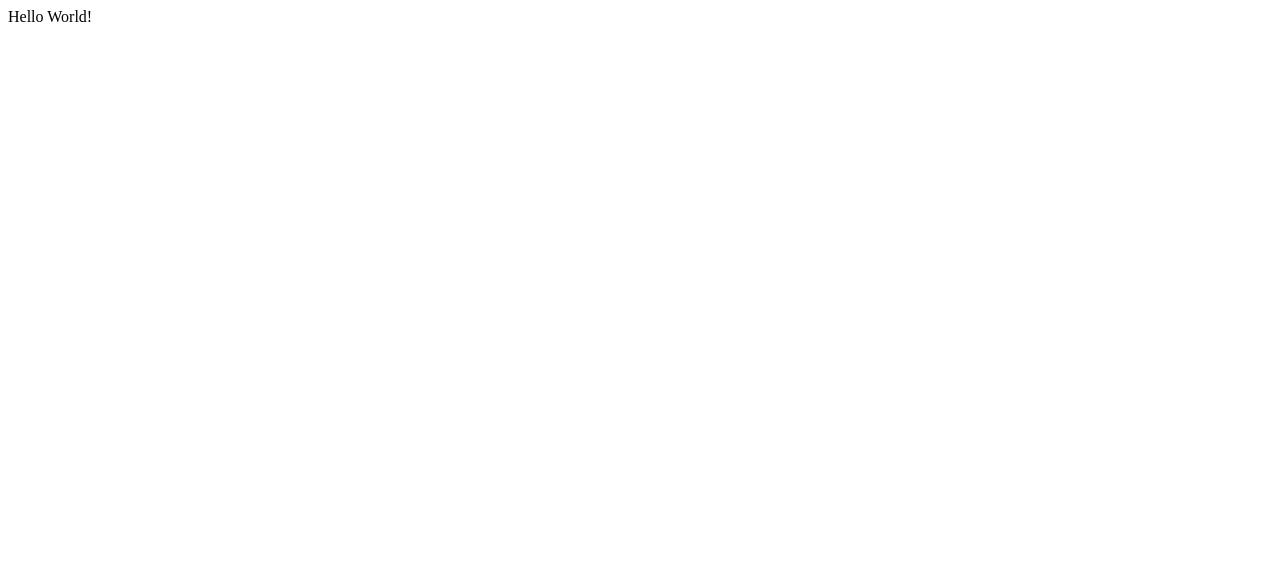
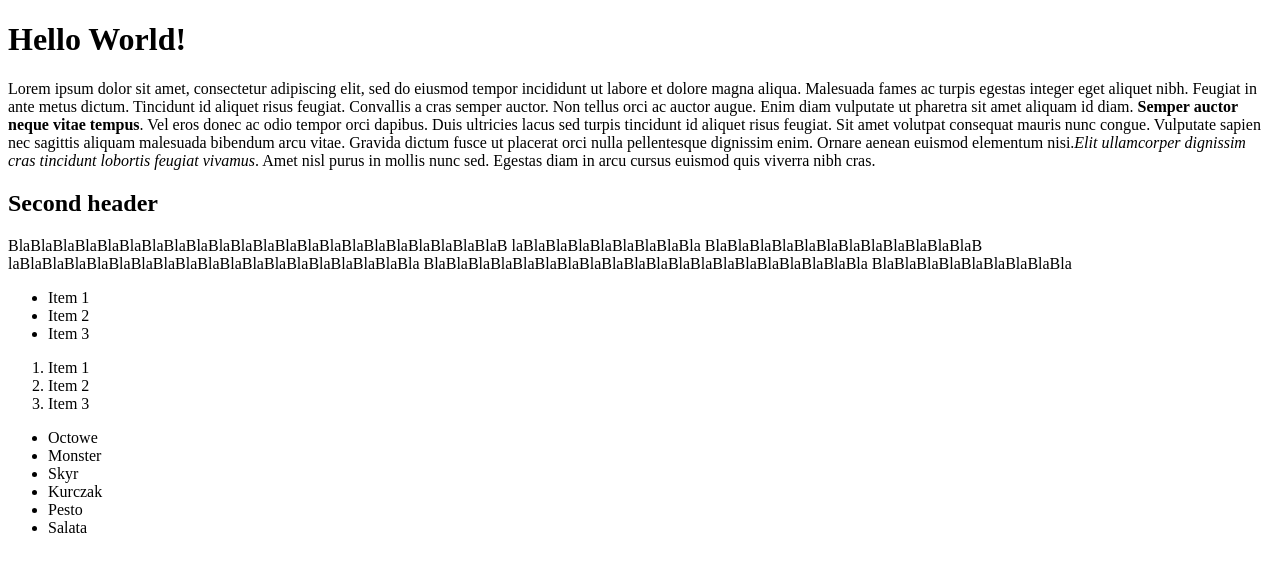
Before and after one commit to Deviss12/git_test, a plain HTML site: page html-boilerplate/index.html in a window 1280 px wide. Drawn offline with Linux system fonts and the light colour scheme.

Commit message:
next lesson

```diff
--- a/html-boilerplate/index.html
+++ b/html-boilerplate/index.html
@@ -7,6 +7,50 @@
     <title>My first webpage</title>
   </head>
   <body>
-    <p1>Hello World!</p1>
+    <h1>Hello World!</h1>
+    <p>
+      Lorem ipsum dolor sit amet, consectetur adipiscing elit, sed do eiusmod
+      tempor incididunt ut labore et dolore magna aliqua. Malesuada fames ac
+      turpis egestas integer eget aliquet nibh. Feugiat in ante metus dictum.
+      Tincidunt id aliquet risus feugiat. Convallis a cras semper auctor. Non
+      tellus orci ac auctor augue. Enim diam vulputate ut pharetra sit amet
+      aliquam id diam. <strong>Semper auctor neque vitae tempus</strong>. Vel
+      eros donec ac odio tempor orci dapibus. Duis ultricies lacus sed turpis
+      tincidunt id aliquet risus feugiat. Sit amet volutpat consequat mauris
+      nunc congue. Vulputate sapien nec sagittis aliquam malesuada bibendum arcu
+      vitae. Gravida dictum fusce ut placerat orci nulla pellentesque dignissim
+      enim. Ornare aenean euismod elementum nisi.<em
+        >Elit ullamcorper dignissim cras tincidunt lobortis feugiat vivamus</em
+      >. Amet nisl purus in mollis nunc sed. Egestas diam in arcu cursus euismod
+      quis viverra nibh cras.
+    </p>
+    <h2>Second header</h2>
+    <p>
+      BlaBlaBlaBlaBlaBlaBlaBlaBlaBlaBlaBlaBlaBlaBlaBlaBlaBlaBlaBlaBlaBlaB
+      laBlaBlaBlaBlaBlaBlaBlaBla BlaBlaBlaBlaBlaBlaBlaBlaBlaBlaBlaBlaB
+      laBlaBlaBlaBlaBlaBlaBlaBlaBlaBlaBlaBlaBlaBlaBlaBlaBlaBla
+      BlaBlaBlaBlaBlaBlaBlaBlaBlaBlaBlaBlaBlaBlaBlaBlaBlaBlaBlaBla
+      BlaBlaBlaBlaBlaBlaBlaBlaBla
+    </p>
+    <ul>
+      <li>Item 1</li>
+      <li>Item 2</li>
+      <li>Item 3</li>
+    </ul>
+
+    <ol>
+      <li>Item 1</li>
+      <li>Item 2</li>
+      <li>Item 3</li>
+    </ol>
+
+    <ul>
+      <li>Octowe</li>
+      <li>Monster</li>
+      <li>Skyr</li>
+      <li>Kurczak</li>
+      <li>Pesto</li>
+      <li>Salata</li>
+    </ul>
   </body>
 </html>
```
